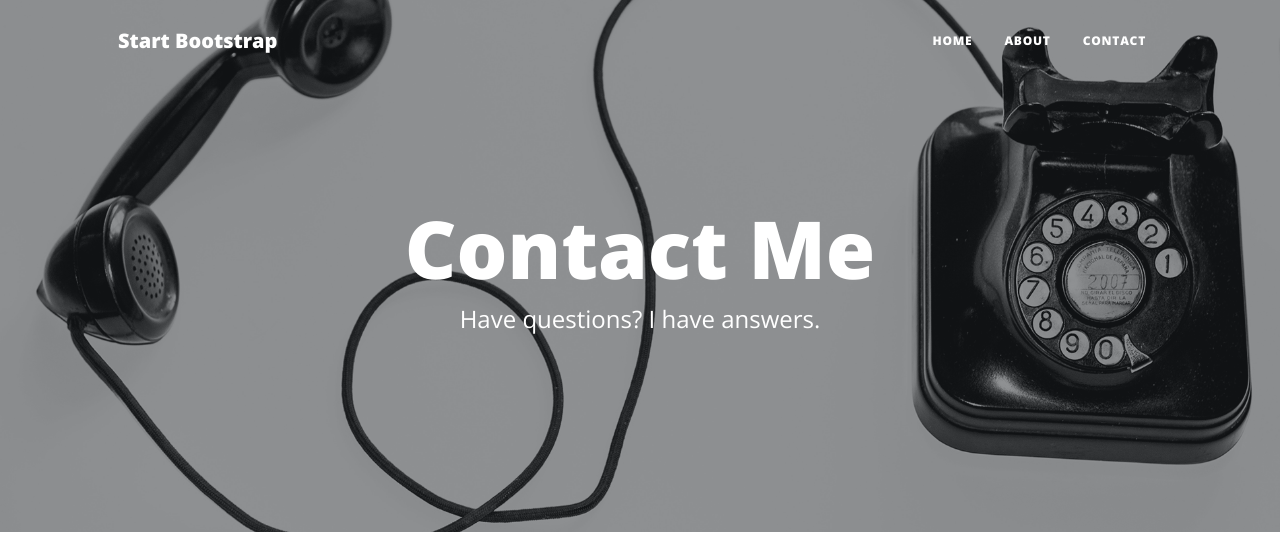
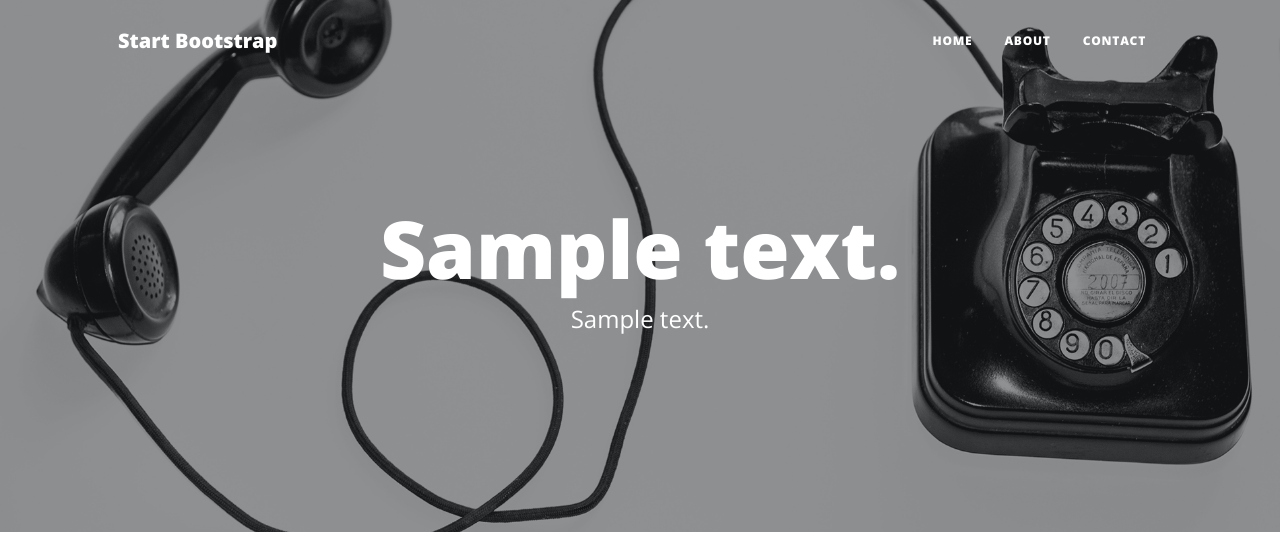
Before and after one commit to ksg-dev/upgraded-blog, a Flask app: template templates/contact.html in a window 1280 px wide. Shown: the top 536 px of the page. Run offline with Flask 3, Linux system fonts and the light colour scheme; the template is opened without the code that fills it: most values are stand-ins (such as "Sample title", 1, 10 or a date in 2020); some libraries are stand-ins or nearby versions.

Commit message:
vhange header on form submission

```diff
--- a/main.py
+++ b/main.py
@@ -32,19 +32,19 @@ def get_post(num):
     return render_template("post.html", post=target_post, image="static/assets/img/" + str(num) + ".jpg")
 
 
-def receive_data():
+def receive_data(heading_text, sub_text):
     name = request.form["name"]
     email = request.form["email"]
     phone = request.form["phone"]
     message = request.form["message"]
     print(f"{name}\n{email}\n{phone}\n{message}")
-    return f"<h1>{name}, Successfully sent your message</h1>"
+    return render_template("contact.html", heading_text=heading_text, sub_text=sub_text)
 
 
 @app.route("/contact", methods=["POST", "GET"])
 def contact():
     if request.method == "POST":
-        return receive_data()
+        return receive_data("Successfully sent message.", "Thanks!")
     else:
         return render_template("contact.html")
 
--- a/templates/contact.html
+++ b/templates/contact.html
@@ -9,8 +9,13 @@
     <div class="row gx-4 gx-lg-5 justify-content-center">
       <div class="col-md-10 col-lg-8 col-xl-7">
         <div class="page-heading">
-          <h1>Contact Me</h1>
-          <span class="subheading">Have questions? I have answers.</span>
+          {% if heading_text %}
+            <h1>{{ heading_text }}</h1>
+            <span class="subheading">{{ sub_text }}</span>
+          {% else %}
+            <h1>Contact me.</h1>
+            <span class="subheading">Have questions? I have answers.</span>
+          {% endif %}
         </div>
       </div>
     </div>
```
